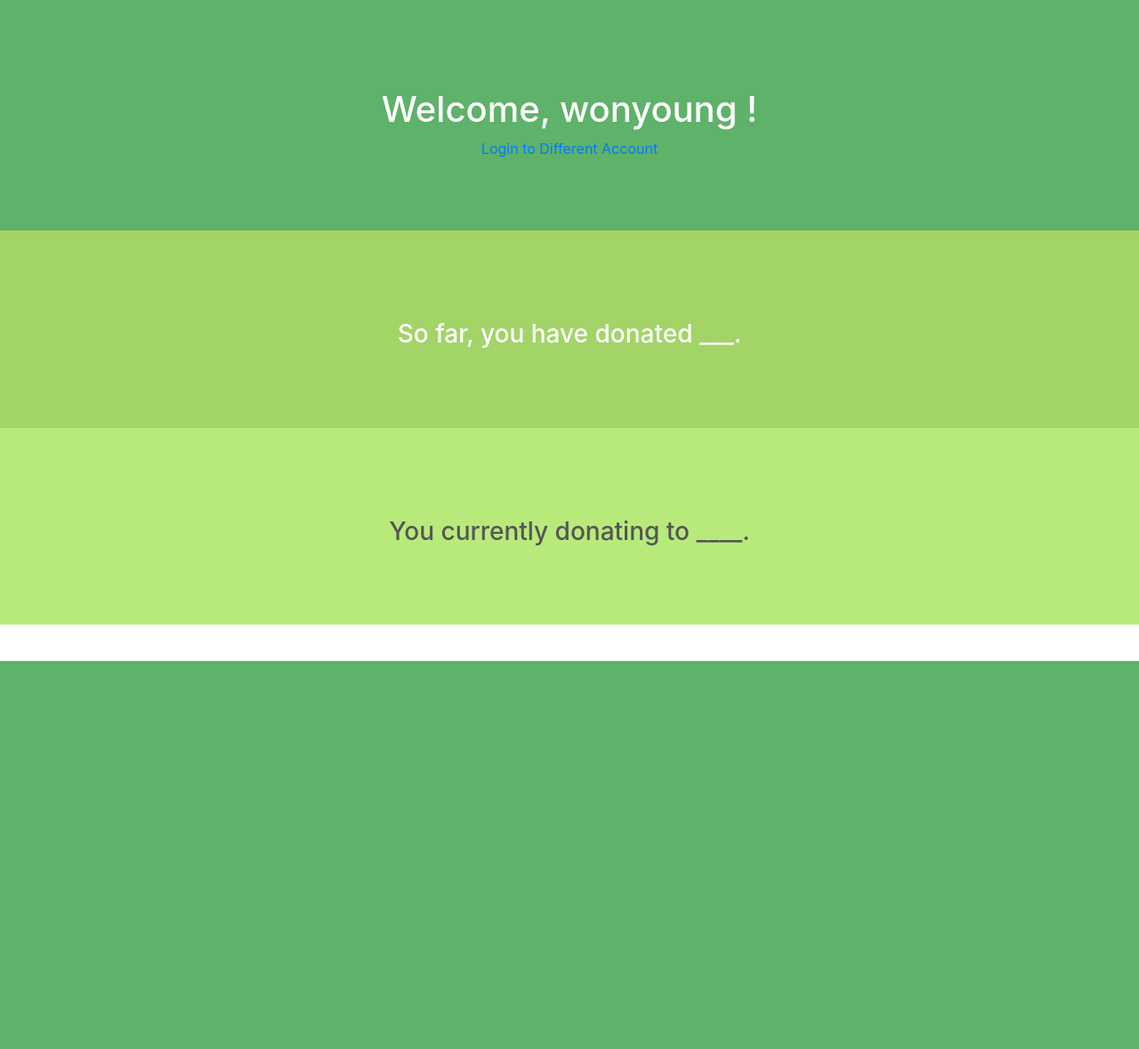
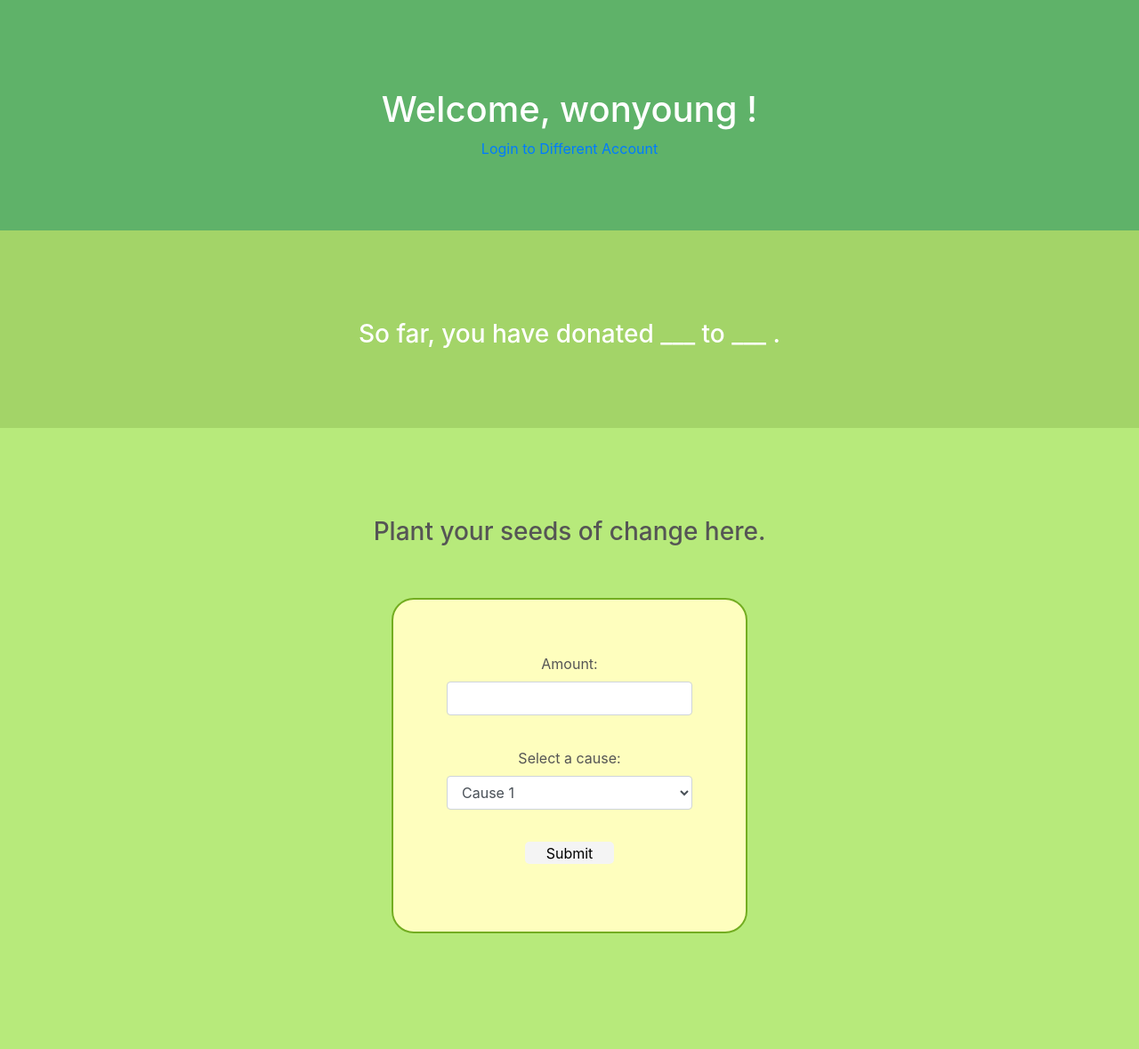
Before and after one commit to alexanderkim11/donationapp, a Django app: page /donationapp/ in a window 1280 px wide. Shown: the part 57-1236 px from the top of the page at 89% size. Before the commit the page ends 800 px from the top, so only its background shows below. Run offline with Django 3.2, Linux system fonts and the light colour scheme; a user stored in the database is signed in; some libraries are stand-ins or nearby versions.

Commit message:
Added front-end HTML for user input form

```diff
--- a/templates/donationapp/base.html
+++ b/templates/donationapp/base.html
@@ -20,6 +20,11 @@
         color: #555555;
       }
 
+      .bg-4 {
+        background-color: #b7ea7b; /* Light green */
+        color: #555555;
+      }
+
       .container-fluid {
           padding-top: 100px;
           padding-bottom: 80px;
@@ -29,6 +34,32 @@
           padding-top: 100px;
           padding-bottom: 100%;
       }
+
+      .form-group {
+        padding: 10px;
+      }
+
+      input[type=submit] {
+        border-radius: 5px;
+        border: 0;
+        width: 100px;
+        height:25px;
+        background: #f4f4f4;
+      }
+
+      #donation_input_container{
+        margin: auto;
+        width: 500px;
+        padding: 50px;
+      }
+
+      #donation_input_sub_box {
+        padding: 50px;
+        border-radius: 25px;
+        border: 2px solid #73AD21;
+        background-color: #FEFEBE;
+      }
+
     </style>
 
   </head>
--- a/templates/donationapp/index.html
+++ b/templates/donationapp/index.html
@@ -9,15 +9,36 @@
     <!--Once the user logs in-->
     {% if user.is_authenticated %}
       <div class="container-fluid bg-1 text-center">
-        <!--Once the user logs in-->
         <h1>Welcome, {{ user.username }} !</h1>
         <a href="{% provider_login_url "google" %}?next={{ request.path }}">Login to Different Account</a>
       </div>
       <div class="container-fluid bg-2 text-center">
-        <h3>So far, you have donated ___.</h3>
+        <h3>So far, you have donated ___ to ___ .</h3>
       </div>
       <div class="container-fluid bg-3 text-center">
-        <h3>You currently donating to ____.</h3>
+        <h3>Plant your seeds of change here.</h3>
+        <div id="donation_input_container">
+          <div class="container-fluid-sub bg-4 text-center">
+            <div id="donation_input_sub_box">
+              <div class="form-group">
+                <label for="donation_amount">Amount:</label>
+                <input type="text" class="form-control" id="donation_amount">
+              </div>
+              <div class="form-group col-xs-2">
+                <label for="sel1">Select a cause:</label>
+                <select class="form-control" id="sel1">
+                  <option>Cause 1</option>
+                  <option>Cause 2</option>
+                  <option>Cause 3</option>
+                  <option>Cause 4</option>
+                </select>
+              </div>
+              <div class="form-group">
+                <input type="submit">
+              </div>
+            </div>
+          </div>
+        </div>
       </div>
     {% else %}
       <div class="container-fluid-main bg-1 text-center">
```
Also changed, not shown: db.sqlite3.
